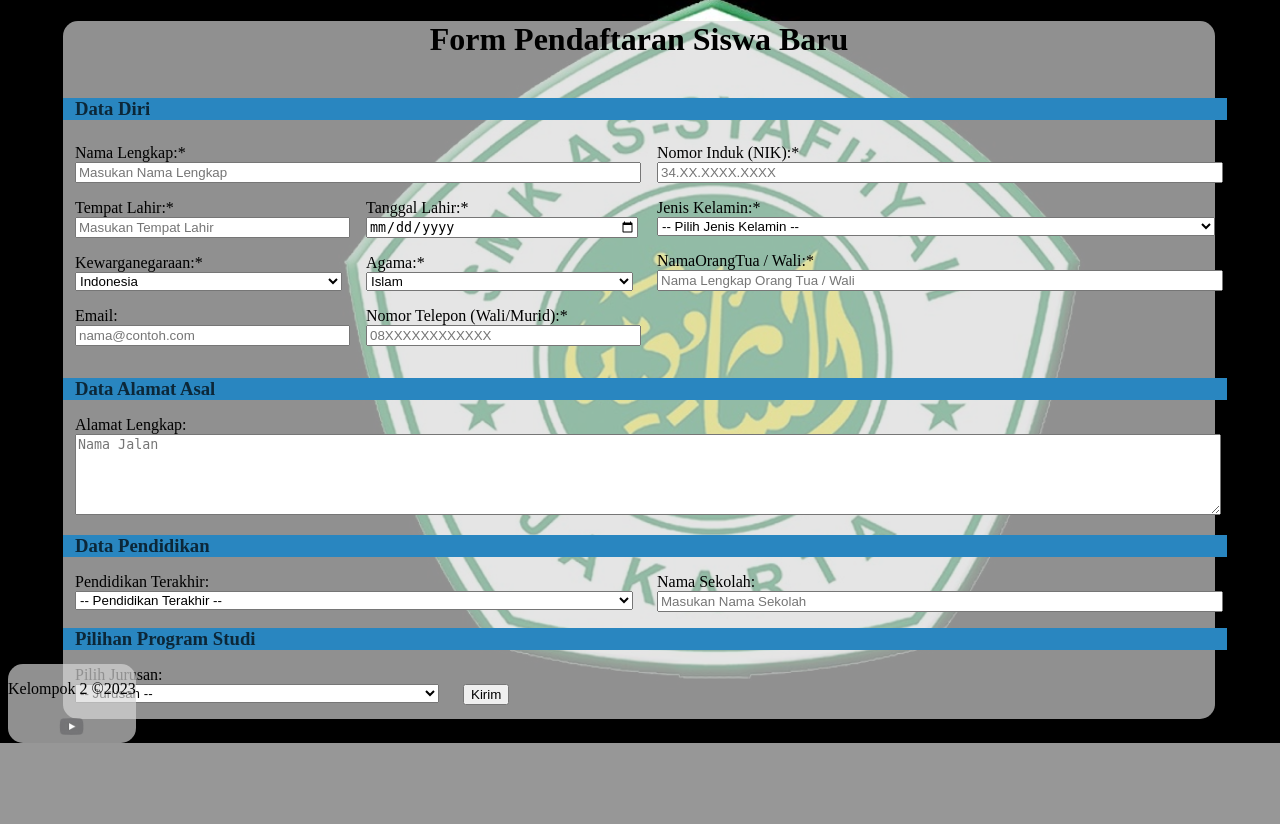
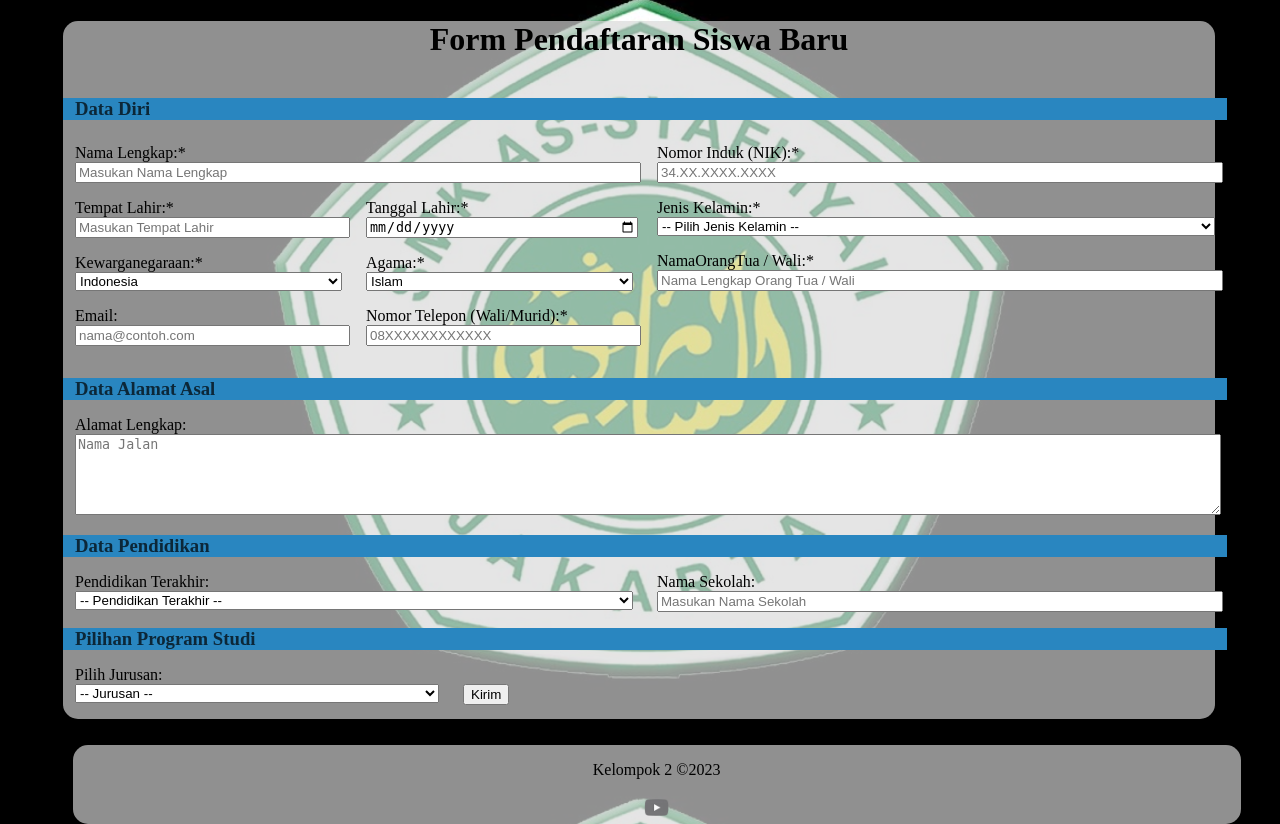
Before and after one commit to Mroismaulana/WebsiteProfile, a PHP site: the page made by Pendaftaran Online.php in a window 1280 px wide. Shown: the part 57-881 px from the top of the page. Before the commit the page ends 800 px from the top, so only its background shows below. Run offline with PHP 8.4, Linux system fonts and the light colour scheme.

Commit message:
mencoba pindahin kaki ke tengah untuk sementara

```diff
--- a/Pendaftaran Online.php
+++ b/Pendaftaran Online.php
@@ -4,11 +4,12 @@
 <?php
 include("./core/url.php");
 include("./core/header.php");
-menuActiveClass('daftaronline')
-
 ?>
 
 <body>
+    <?php menuActiveClass('daftaronline');?>
+
+
     <div class="kotak-daftar mb-auto">
         <h1 style="text-align: center;">Form Pendaftaran Siswa Baru</h1><br>
         <form action="" method="get">
--- a/css/style.css
+++ b/css/style.css
@@ -116,15 +116,17 @@ body {
   display: grid;
   margin-top: 2%;
   align-items: center;
-  bottom: 0px;
   height: min-content;
   background-color: #d9d9d9aa;
   justify-items: center;
   border-radius: 15px;
+  width: calc(100% - 7em);
+  justify-content: center;
+  align-content: center;
+  margin-left: 5.05%;
 
   /* position: absolute;
   bottom: 0;
-  width: 100%;
   height: min-content;
   background-color: #d9d9d9aa;
   border-radius: 15px; */
```
Also changed, not shown: core/fungsi.php (deleted).
